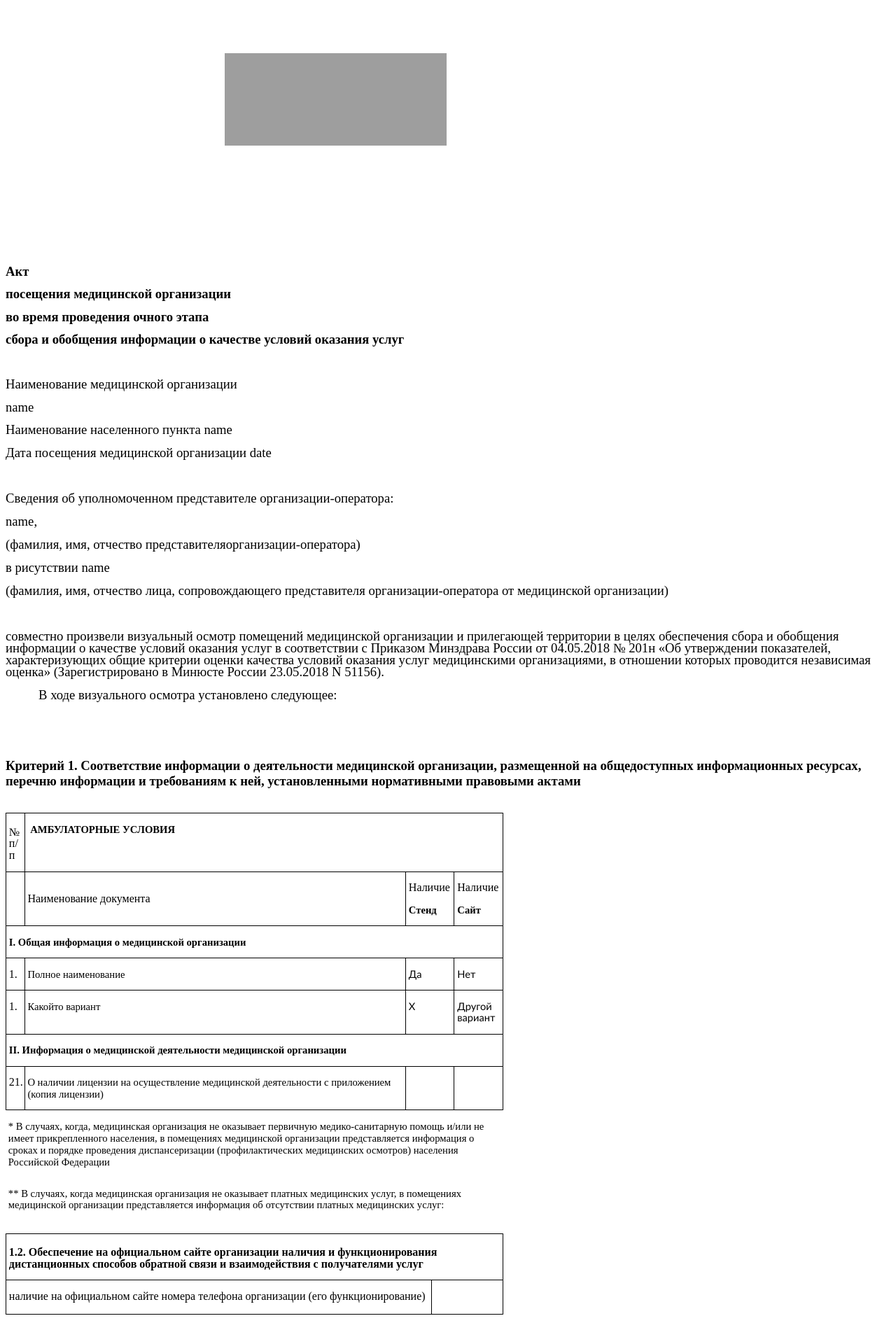
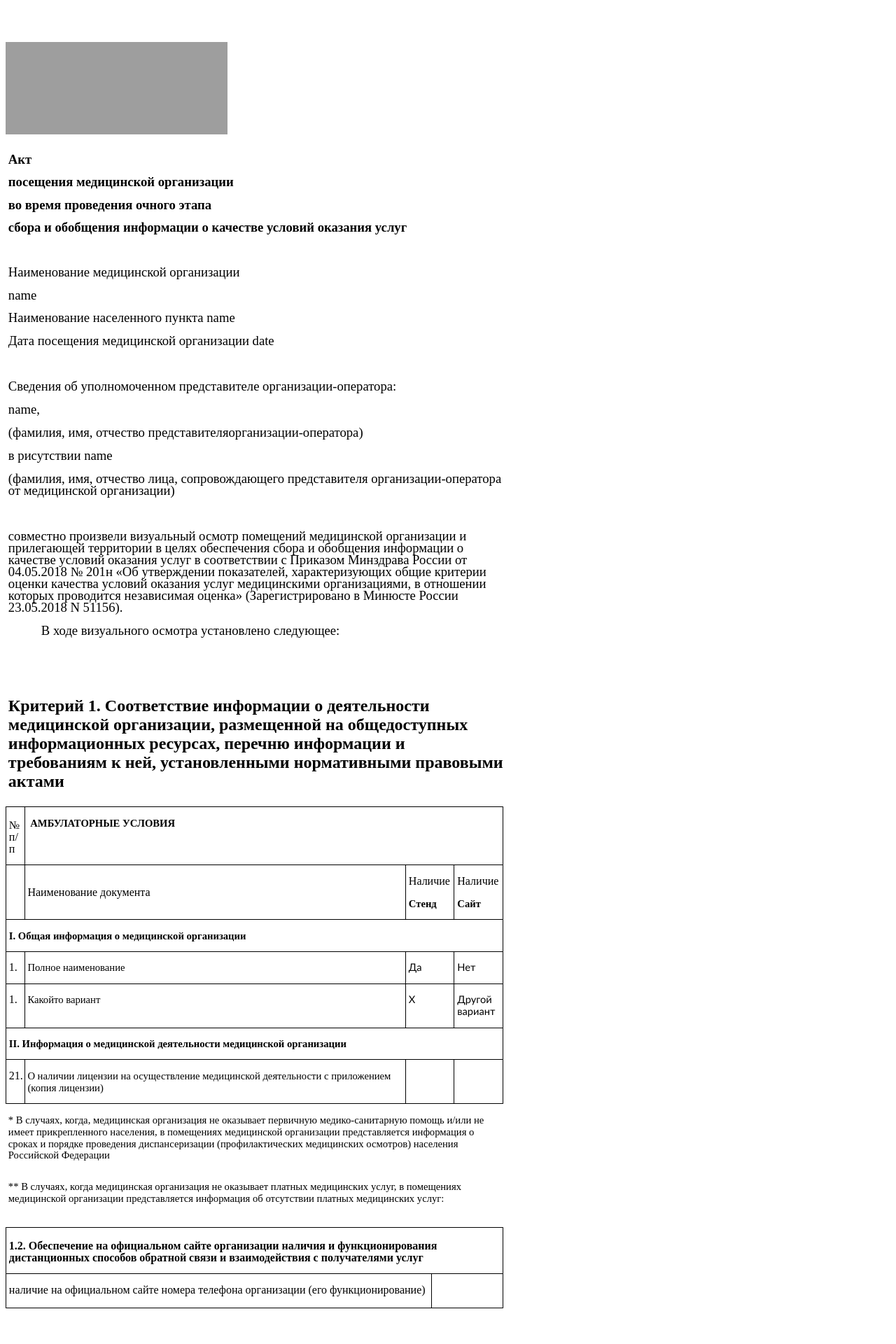
Before and after one commit to Maks1842/django_work, a Django app: template nok_web/checklist/templates/checklist/act_minzdrav_teplate.html in a window 1280 px wide. Shown: the top 1920 px of the page at 70% size. Run offline with Django 4.2, Linux system fonts and the light colour scheme; the template is opened without the code that fills it, so the values that code supplies are empty; grey boxes are pictures that could not be loaded.

Commit message:
Поправил тестовый шабон медакта

```diff
--- a/nok_web/checklist/templates/checklist/act_minzdrav_teplate.html
+++ b/nok_web/checklist/templates/checklist/act_minzdrav_teplate.html
@@ -14,16 +14,10 @@
 </head>
 <body lang="ru-RU" text="#000000" link="#000080" vlink="#800000" dir="ltr"><p class="western" style="margin-bottom: 0.14in">
 <br/>
-<br/>
 
 </p>
-<center>
-	<table width="638" cellpadding="7" cellspacing="0">
-		<col width="277"/>
 
-		<col width="121"/>
-
-		<col width="199"/>
+	<table width="711" cellpadding="7" cellspacing="0">
 
 		<tr>
 			<td style="border: none; padding: 0in"><p class="western" style="orphans: 0; widows: 0">
@@ -44,20 +38,10 @@
 			</td>
 		</tr>
 	</table>
-</center>
-<p class="western" align="justify" style="margin-bottom: 0.14in"><br/>
-<br/>
 
-</p>
-<p class="western" align="center" style="margin-bottom: 0in"><br/>
 
-</p>
-<p class="western" align="center" style="margin-bottom: 0in"><br/>
-
-</p>
-<p class="western" align="center" style="margin-bottom: 0in"><br/>
-
-</p>
+<table width="711" cellpadding="4" cellspacing="0">
+	<td colspan="4" width="711" style="border: none; padding-top: 0in; padding-bottom: 0.04in; padding-left: 0.04in; padding-right: 0in">
 <p class="western" align="center" style="margin-bottom: 0in"><font face="Times New Roman, serif"><font size="4" style="font-size: 14pt"><b>Акт
 </b></font></font>
 </p>
@@ -120,15 +104,21 @@
 <br/>
 
 </p>
+	</td>
+</table>
 
 <br/>
-<font face="Times New Roman, serif"><font size="5" style="font-size: 14pt"><b>Критерий
-	1. Соответствие информации о деятельности
-	медицинской организации, размещенной
-	на общедоступных информационных
-	ресурсах, перечню информации и
-	требованиям к ней, установленными
-	нормативными правовыми актами</b></font></font></p>
+<table width="711" cellpadding="4" cellspacing="0">
+	<td colspan="4" width="711" style="border: none; padding-top: 0in; padding-bottom: 0.04in; padding-left: 0.04in; padding-right: 0in">
+		<font face="Times New Roman, serif" size="5" style="font-size: 18pt"><b>Критерий
+			1. Соответствие информации о деятельности
+			медицинской организации, размещенной
+			на общедоступных информационных
+			ресурсах, перечню информации и
+			требованиям к ней, установленными
+			нормативными правовыми актами</b></font>
+	</td>
+</table>
 <br/>
 
 <table width="711" cellpadding="4" cellspacing="0">
@@ -245,8 +235,7 @@
 				населения, в помещениях медицинской
 				организации представляется информация
 				о сроках и порядке проведения
-				диспансеризации</font><font face="Times New Roman, serif">
-				</font><font face="Times New Roman, serif">(профилактических
+				диспансеризации (профилактических
 				медицинских осмотров) населения
 				Российской Федерации</font></p>
 			</td>
@@ -298,8 +287,13 @@
 <p class="western" style="margin-bottom: 0.14in"><br/></p>
 
 <br/>
-<font face="Times New Roman, serif"><font size="5" style="font-size: 18pt"><b>
-	Критерий 2. Комфортность условий предоставления услуг</b></font></font></p>
+<table width="711" cellpadding="4" cellspacing="0">
+	<td colspan="4" width="711" style="border: none; padding-top: 0in; padding-bottom: 0.04in; padding-left: 0.04in; padding-right: 0in">
+		<font face="Times New Roman, serif" size="5" style="font-size: 18pt"><b>
+			Критерий 2. Комфортность условий предоставления услуг</b></font>
+	</td>
+</table>
+
 <br/>
 
 <table width="711" cellpadding="7" cellspacing="0">
@@ -382,8 +376,14 @@
 <p class="western" align="center" style="margin-bottom: 0in"><br/></p>
 
 <br/>
-<font face="Times New Roman, serif"><font size="5" style="font-size: 18pt"><b>Критерий
-3. Доступность услуг для инвалидов</b></font></font></p>
+
+<table width="711" cellpadding="4" cellspacing="0">
+	<td colspan="4" width="711" style="border: none; padding-top: 0in; padding-bottom: 0.04in; padding-left: 0.04in; padding-right: 0in">
+		<font face="Times New Roman, serif" size="5" style="font-size: 18pt"><b>
+			Критерий 3. Доступность услуг для инвалидов</b></font>
+	</td>
+</table>
+
 <br/>
 
 <table width="711" cellpadding="7" cellspacing="0">
```
